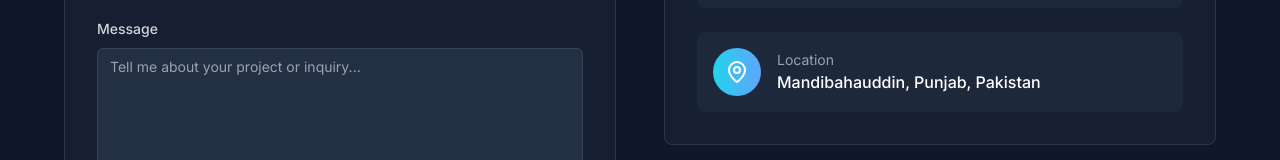
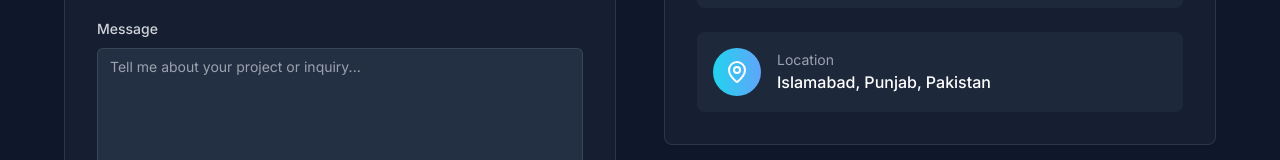
Before and after one commit to shafiq079/portfolio, a React (Vite) app: page / in a window 1280 px wide. Shown: the part 7288-7448 px from the top of the page. Built offline with nearby package versions, Linux system fonts and the light colour scheme.

Commit message:
Update location in ContactSection to Islamabad

```diff
--- a/src/components/sections/ContactSection.tsx
+++ b/src/components/sections/ContactSection.tsx
@@ -56,7 +56,7 @@ const ContactSection = () => {
     {
       icon: MapPin,
       label: "Location",
-      value: "Mandibahauddin, Punjab, Pakistan",
+      value: "Islamabad, Punjab, Pakistan",
       href: "#",
     },
   ];
```
